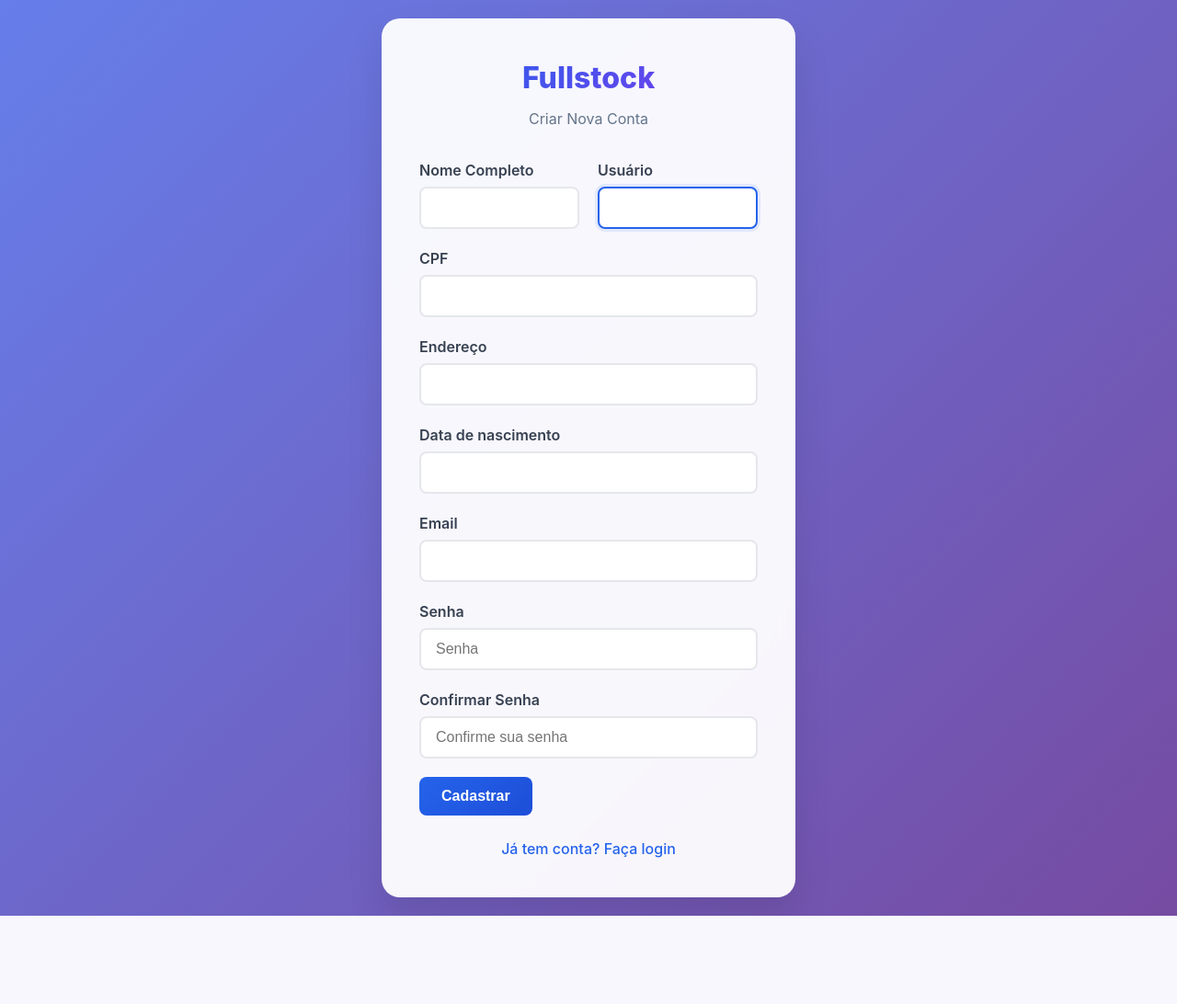
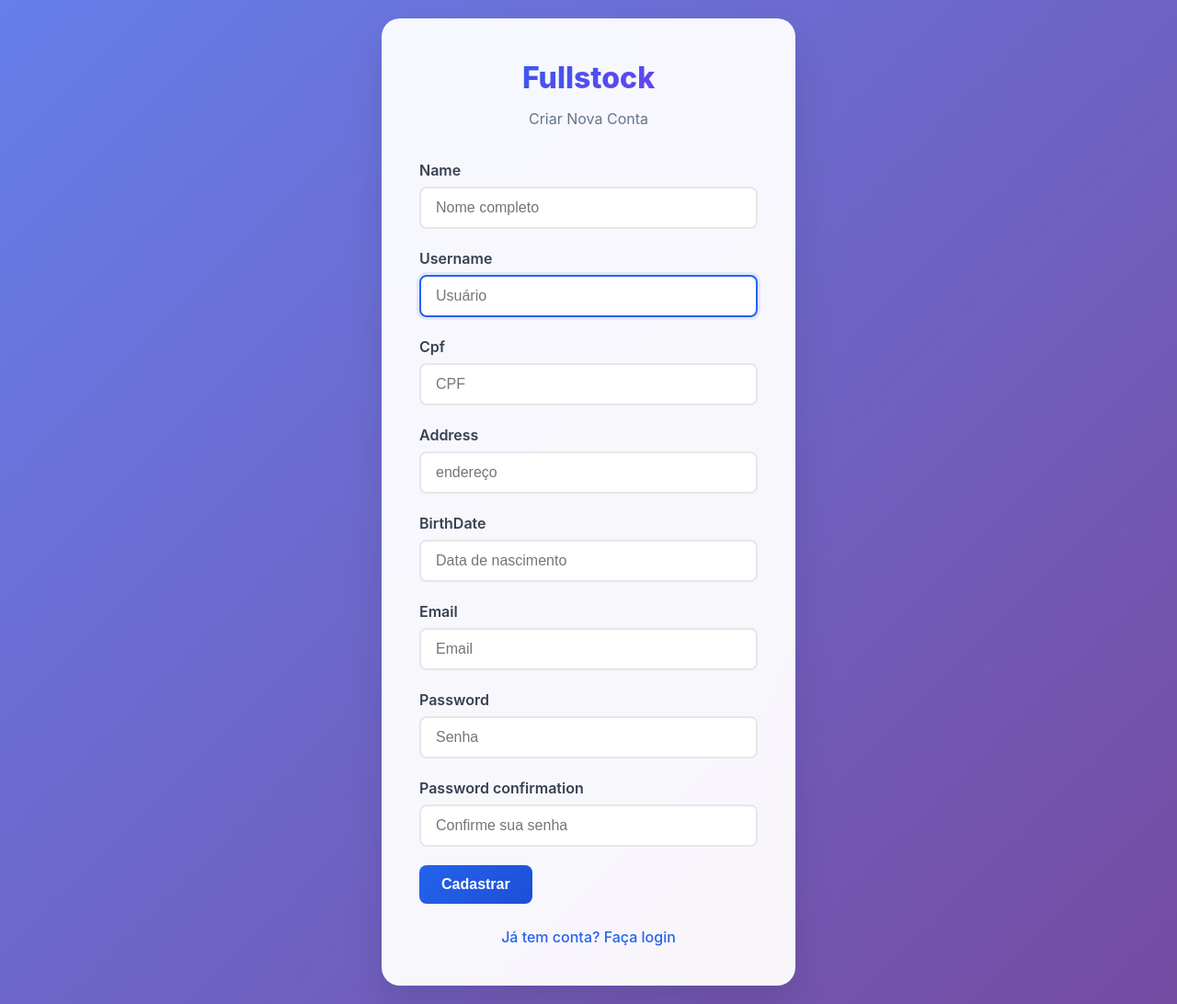
Before and after one commit to LucasNog21/FullStock, a Django app: page /register/ in a window 1280 px wide. Shown: the whole page at 92% size. Before the commit the page ends 996 px from the top, so only its background shows below. Run offline with Django 5.2, Linux system fonts and the light colour scheme.

Commit message:
login e register funcionando corretamente

```diff
--- a/project/urls.py
+++ b/project/urls.py
@@ -16,7 +16,7 @@ Including another URLconf
 """
 from django.contrib import admin
 from django.urls import path
-from stock.views import logoutView, loginView, products, dashboard, analytics, messages, register
+from stock.views import logoutView, loginView, products, dashboard, analytics, messagesView, register
 from django.conf import settings
 from django.conf.urls.static import static
 
@@ -27,7 +27,7 @@ urlpatterns = [
     path('logout/', logoutView, name='logout'),
     path('dashboard/', dashboard, name='dashboard'),
     path('analytics/', analytics, name='analytics'),
-    path('messages/', messages, name='messages'),
+    path('messages/', messagesView, name='messagesView'),
     path('register/', register, name='register'),
 
 
--- a/stock/forms.py
+++ b/stock/forms.py
@@ -6,16 +6,15 @@ class AdaptedUserCreationForm(UserCreationForm):
     class Meta:
         model = AdaptedUser
         fields = [
-            'name', 'username', 'cpf', 'address', 'birthDate', 'email', 'password'
+            'name', 'username', 'cpf', 'address', 'birthDate', 'email', 'password1', 'password2'
         ]
         widgets = {
-            'name' : forms.TextInput,
-            'username' : forms.TextInput,
-            'cpf' : forms.TextInput,
-            'address' : forms.TextInput,
-            'birthDate' : forms.DateInput,
-            'email' : forms.EmailInput,
-            'password' : forms.TextInput,
+            'name' : forms.TextInput(attrs={'placeholder': 'Nome completo'}),
+            'username' : forms.TextInput(attrs={'placeholder': 'Usuário'}),
+            'cpf' : forms.TextInput(attrs={'placeholder': 'CPF'}),
+            'address' : forms.TextInput(attrs={'placeholder': 'endereço'}),
+            'birthDate' : forms.DateInput(attrs={'placeholder': 'Data de nascimento'}),
+            'email' : forms.EmailInput(attrs={'placeholder': 'Email'}),
         }
     def __init__(self, *args, **kwargs):
         super().__init__(*args, **kwargs)
--- a/stock/templates/stock/register.html
+++ b/stock/templates/stock/register.html
@@ -1,4 +1,4 @@
-{%load static%}
+{% load static %}
 <!DOCTYPE html>
 <html lang="pt-BR">
 <head>
@@ -7,6 +7,21 @@
     <title>Fullstock - Cadastro</title>
     <link href="{% static 'css/main.css' %}" rel="stylesheet">
     <link href="{% static 'css/auth.css' %}" rel="stylesheet">
+    <style>
+        /* estilo opcional para destacar erros */
+        .error-list {
+            background: #ffe6e6;
+            border: 1px solid #ff4d4d;
+            color: #b30000;
+            padding: 10px;
+            border-radius: 6px;
+            margin-bottom: 15px;
+        }
+        .error {
+            color: #d10000;
+            font-size: 0.9rem;
+        }
+    </style>
 </head>
 <body class="auth-body">
 <div class="auth-container">
@@ -18,52 +33,31 @@
 
         <form method="post">
             {% csrf_token %}
-                <div class="form-row">
+
+            {% if form.non_field_errors %}
+            <div class="error-list">
+                {% for error in form.non_field_errors %}
+                <p>{{ error }}</p>
+                {% endfor %}
+            </div>
+            {% endif %}
+
+            {% for field in form %}
             <div class="form-group">
-                        <label for="nome">Nome Completo</label>
-                        {{form.name}}
+                <label for="{{ field.id_for_label }}">{{ field.label }}</label>
+                {{ field }}
+                {% if field.errors %}
+                {% for error in field.errors %}
+                <p class="error">{{ error }}</p>
+                {% endfor %}
+                {% endif %}
             </div>
+            {% endfor %}
 
-                    <div class="form-group">
-                        <label for="apelido">Usuário</label>
-                        {{form.username}}
-                    </div>
-                </div>
-
-                <div class="form-group">
-                    <label for="cpf">CPF</label>
-                    {{form.cpf}}
-                </div>
-
-                <div class="form-group">
-                    <label for="address">Endereço</label>
-                    {{form.address}}
-                </div>
-                <div class="form-group">
-                    <label for="birthDate">Data de nascimento</label>
-                    {{form.birthDate}}
-                </div>
-
-                <div class="form-group">
-                    <label for="email">Email</label>
-                    {{form.email}}
-                </div>
-
-
-                <div class="form-group">
-                    <label for="password">Senha</label>
-                    {{form.password1}}
-                </div>
-
-                <div class="form-group">
-                    <label for="confirmPassword">Confirmar Senha</label>
-                    {{form.password2}}
-                </div>
-
-                <button type="submit" class="btn-primary" >Cadastrar</button>
+            <button type="submit" class="btn-primary">Cadastrar</button>
 
             <div class="auth-links">
-                    <a href="{%url 'login' %}">Já tem conta? Faça login</a>
+                <a href="{% url 'login' %}">Já tem conta? Faça login</a>
             </div>
         </form>
     </div>
--- a/stock/views.py
+++ b/stock/views.py
@@ -14,22 +14,21 @@
 def analytics(request):
     return render(request, 'stock/analytics.html')
 
-def messages(request):
+def messagesView(request):
     return render(request, 'stock/messages.html')
 
 def register(request):
-
     if request.method == 'POST':
         form = AdaptedUserCreationForm(request.POST)
         if form.is_valid():
             user = form.save()
-
-        userGroup = Group.objects.get_or_create(name="USER")
-        user.groups.add(userGroup)
-        return redirect('login')
+            userGroup, created = Group.objects.get_or_create(name="USER")
+            user.groups.add(userGroup)
+            return redirect('login')
+        else:
+            print(form.errors)
     else:
         form = AdaptedUserCreationForm()
-
 
     return render(request, 'stock/register.html', {'form': form})
 
@@ -46,7 +45,7 @@
 
             if user is not None:
                 login(request, user)
-                # messages.success(request, f'Bem-vindo, {user.username}!')
+                messages.success(request, f'Bem-vindo, {user.username}!')
                 return redirect(request.GET.get('next', 'products'))
         else:
             messages.error(request, 'Usuário ou senha inválidos')
@@ -57,5 +56,5 @@
 
 def logoutView(request):
     logout(request)
-    # messages.info(request, "Você saiu do sistema.")
+    messages.info(request, "Você saiu do sistema.")
     return redirect('login')
--- a/templates/base.html
+++ b/templates/base.html
@@ -23,7 +23,7 @@
                 <li><a href="{% url 'dashboard'%}" class="nav-link">Dashboard</a></li>
                 <li><a href="{% url 'products'%}" class="nav-link active">Produtos</a></li>
                 <li><a href="{% url 'analytics'%}" class="nav-link">Relatórios</a></li>
-                <li><a href="{% url 'messages'%}" class="nav-link">Mensagens</a></li>
+                <li><a href="{% url 'messagesView'%}" class="nav-link">Mensagens</a></li>
                 <li><a href="{% url 'logout'%}" class="nav-link logout">Sair</a></li>
             </ul>
         </nav>
```
Also changed, not shown: db.sqlite3. Lines whose indentation alone changed are shown as unchanged.
